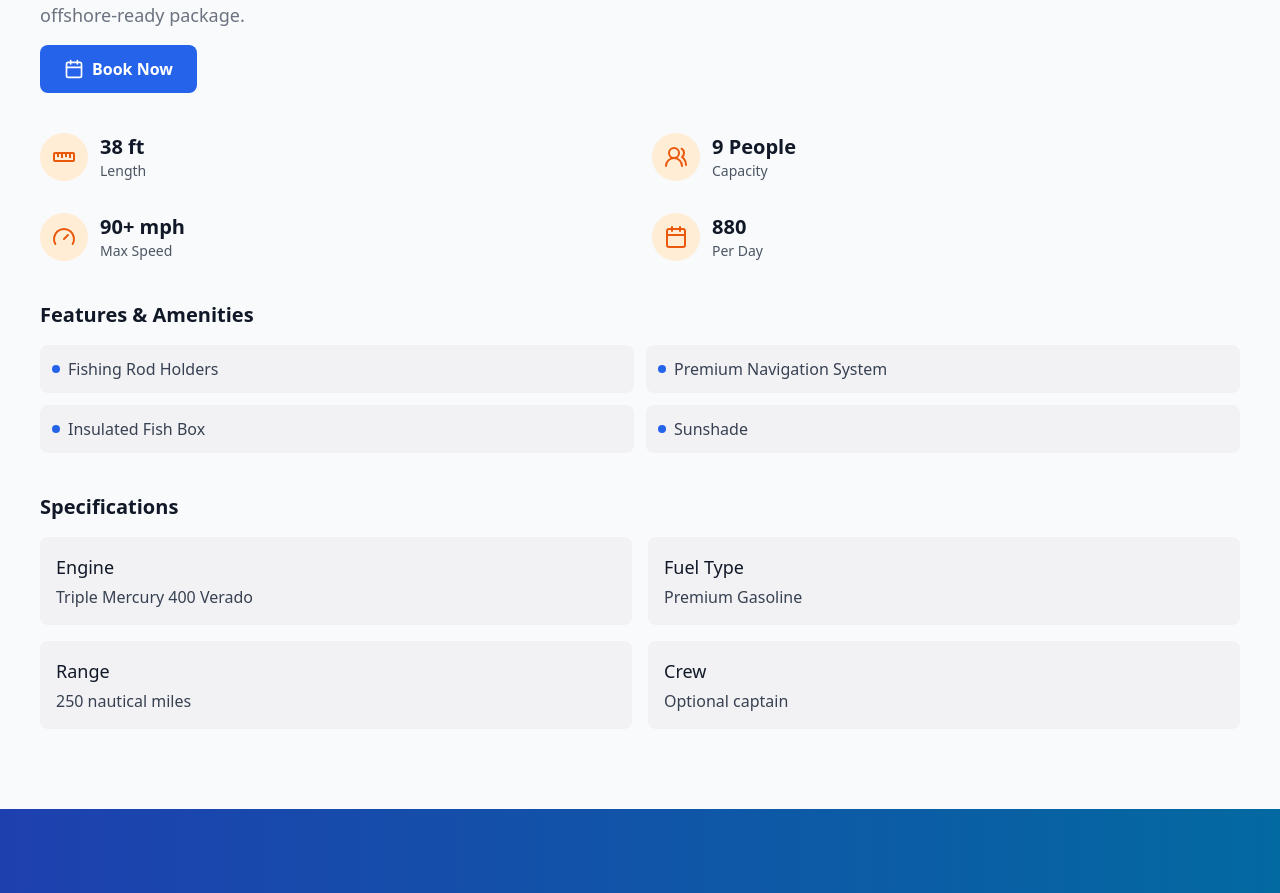
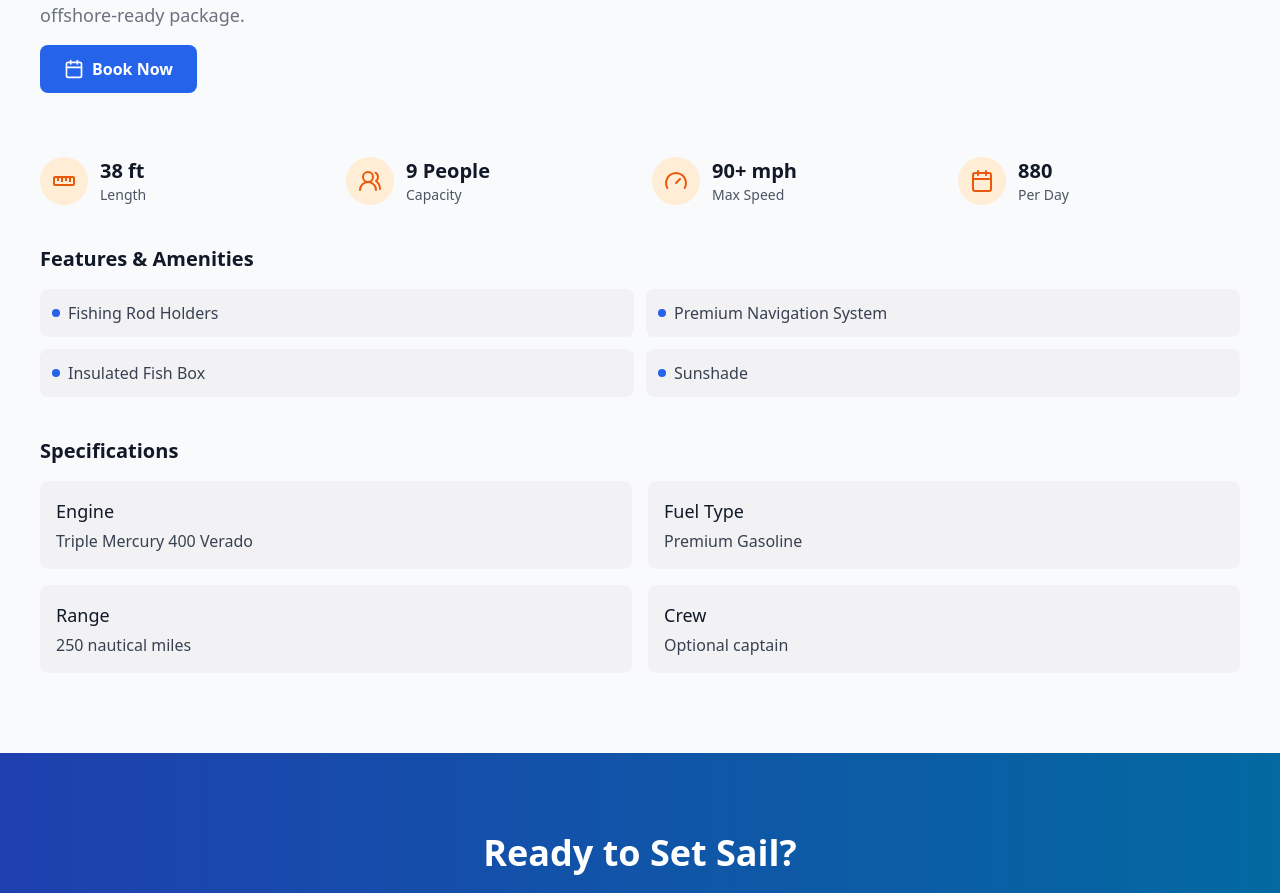
Before and after one commit to kennyestrellaworks/caldwell-boats, a React (Vite) app: page /speedboats/04145876kszgkeex in a window 1280 px wide. Shown: the part 923-1816 px from the top of the page. Built offline with nearby package versions, Linux system fonts and the light colour scheme.

Commit message:
Updated Speedboat page.

```diff
--- a/src/pages/speedboat/Speedboat.jsx
+++ b/src/pages/speedboat/Speedboat.jsx
@@ -85,7 +85,7 @@ export const Speedboat = () => {
                 />
               </div>
             </div>
-            <div className="flex w-full md3:w-[40%]">
+            <div className="flex w-full md3:w-[40%] ">
               <div className="w-full grid grid-cols-2 gap-2 sm1:grid-cols-4 md:grid-cols-2">
                 {boat.gallery.slice(1).map((image, index) => (
                   <div
@@ -130,11 +130,11 @@ export const Speedboat = () => {
                 </Link>
               </div>
             </div>
-            <div className="flex flex-col gap-8 mt-10">
+            <div className="flex flex-col gap-8 mt-[4rem]">
               {/* Specifications */}
               <div className="flex flex-col">
                 <div className="flex w-full items-start">
-                  <div className="grid grid-cols-2 gap-6 items-start w-full">
+                  <div className="grid grid-cols-2 gap-6 items-start w-full md5:grid-cols-4">
                     <div className="flex gap-3">
                       <div className="bg-accent-100 rounded-full w-12 h-12 flex items-center justify-center mb-2">
                         <BiRuler className="h-6 w-6 text-accent-600" />
```
